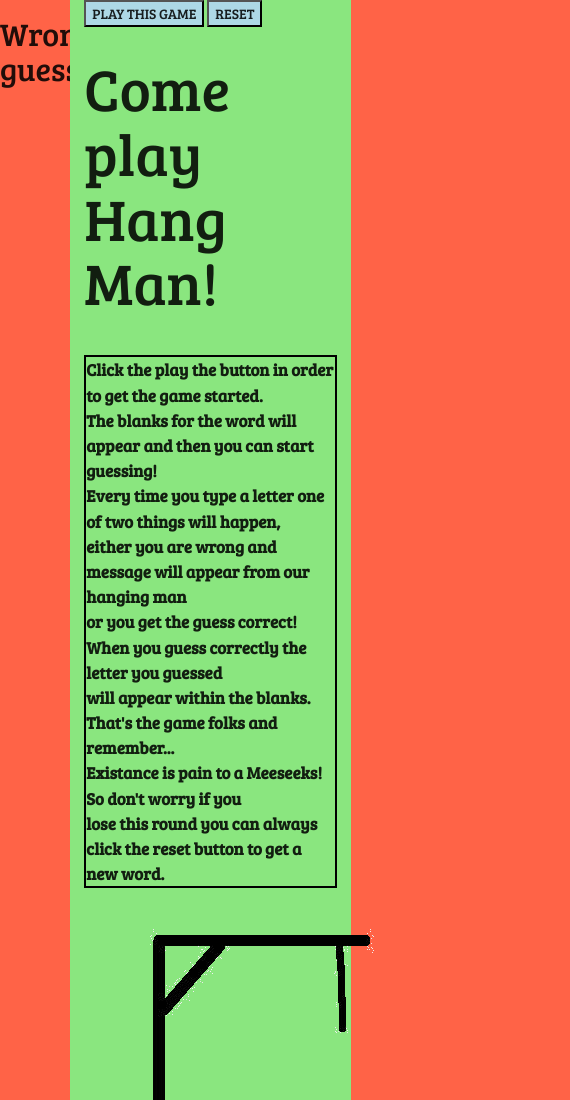
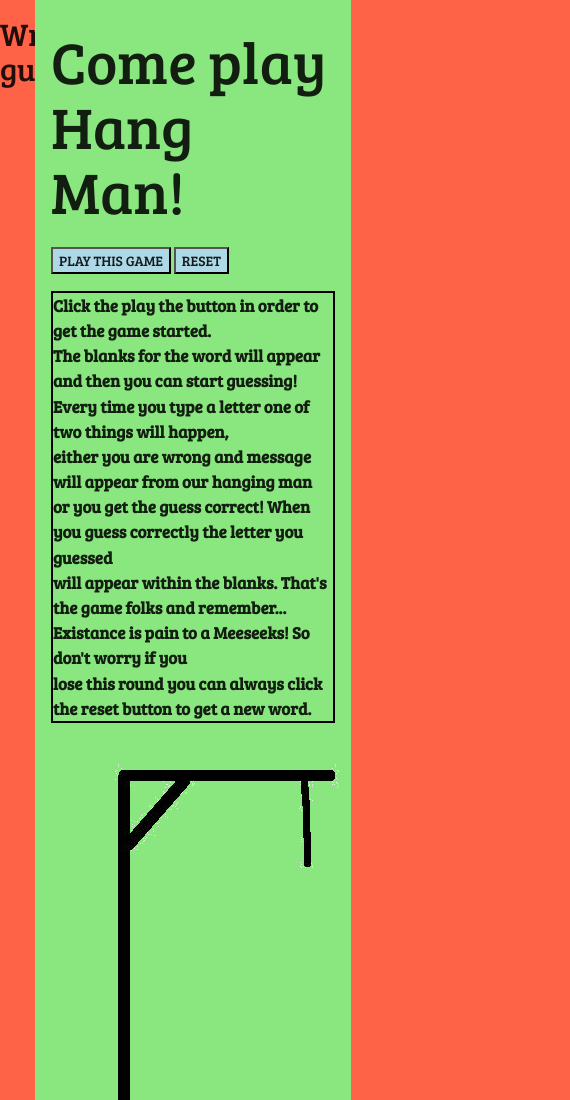
Before and after one commit to AlexWaldron/Hangman, a plain HTML site: page index.html in a window 390 px wide. Shown: the top 1100 px of the page, 570 px wide, since content can reach past the window. Drawn offline with nearby package versions, Linux system fonts and the light colour scheme.

Commit message:
responsiveness

```diff
--- a/css/style.css
+++ b/css/style.css
@@ -5,19 +5,16 @@
   display: inline-block;
 }
 
+
 .wrongGuess{
   height: 20%;
   margin: 0;
 }
 
-header{
-  display: inline-block;
-}
-
 aside{
   font-size: 2rem;
   margin: 0;
-  width: 5%;
+  width: 20%;
   height: 100%;
 }
 
@@ -132,9 +129,8 @@ body {
         background: tomato;
         font-size: 2rem;
         margin: 0;
-        width: 20%;
+        width: 10%;
         padding-bottom: 80%;
         height: 100%;
       }
     }
-}
--- a/index.html
+++ b/index.html
@@ -21,11 +21,11 @@
     <section class='container'>
       <div class='container'>
         <header>
-        <div>
-          <button class='play col s1 l1'>PLAY THIS GAME</button>
-          <button class='reset col s1 l1'>RESET</button>
+          <h1>Come play Hang Man!</h1>
+          <div class='gameInfo'>
+          <button class='play col s1 l2'>PLAY THIS GAME</button>
+          <button class='reset col s1 l2'>RESET</button>
         </div>
-        <h1>Come play Hang Man!</h1>
       </header>
         <p id='p'>
           Click the play the button in order to get the game started.<br> The blanks for the word will appear and then you can start guessing!<br> Every time you type a letter one of two things will happen,<br> either you are wrong and message will appear
```
